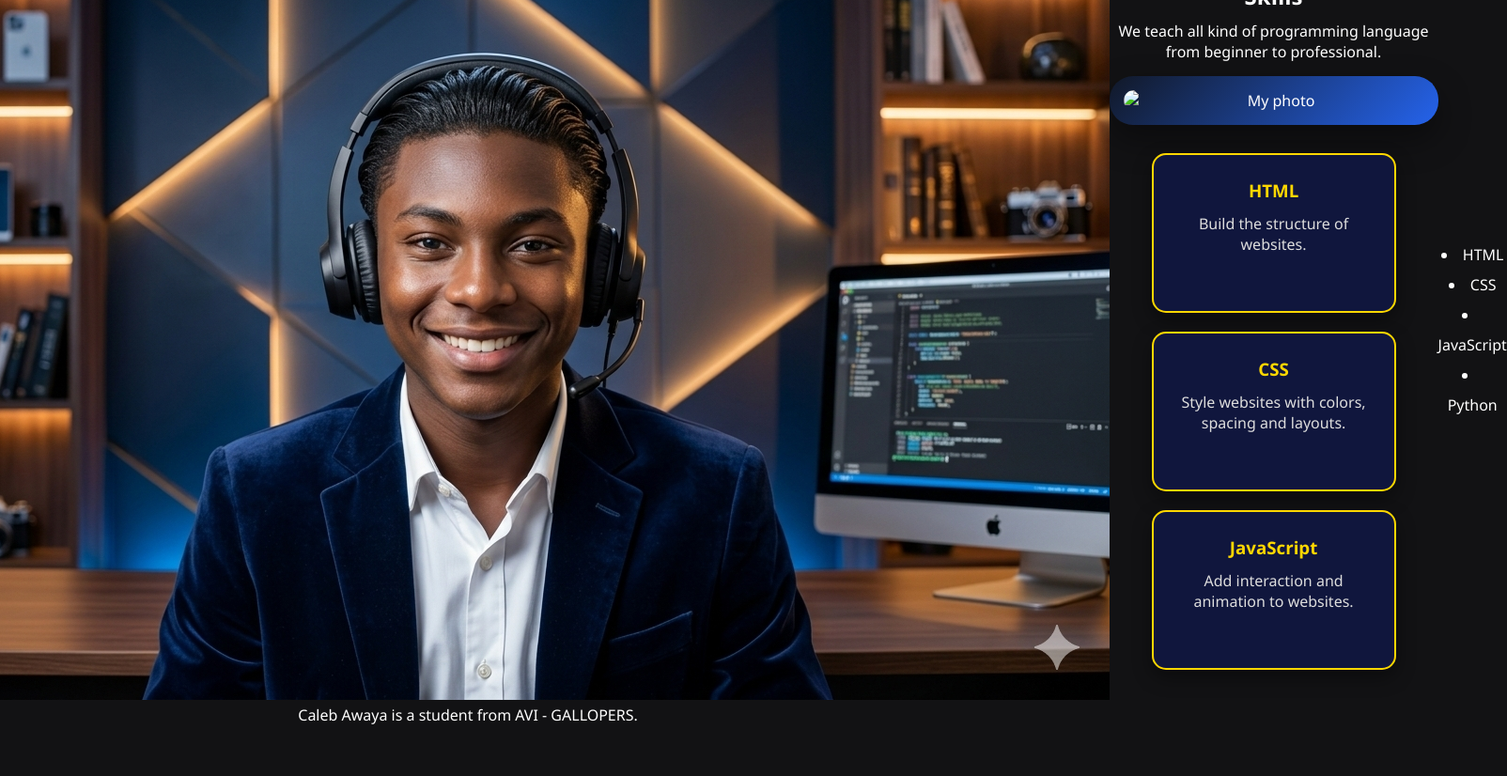
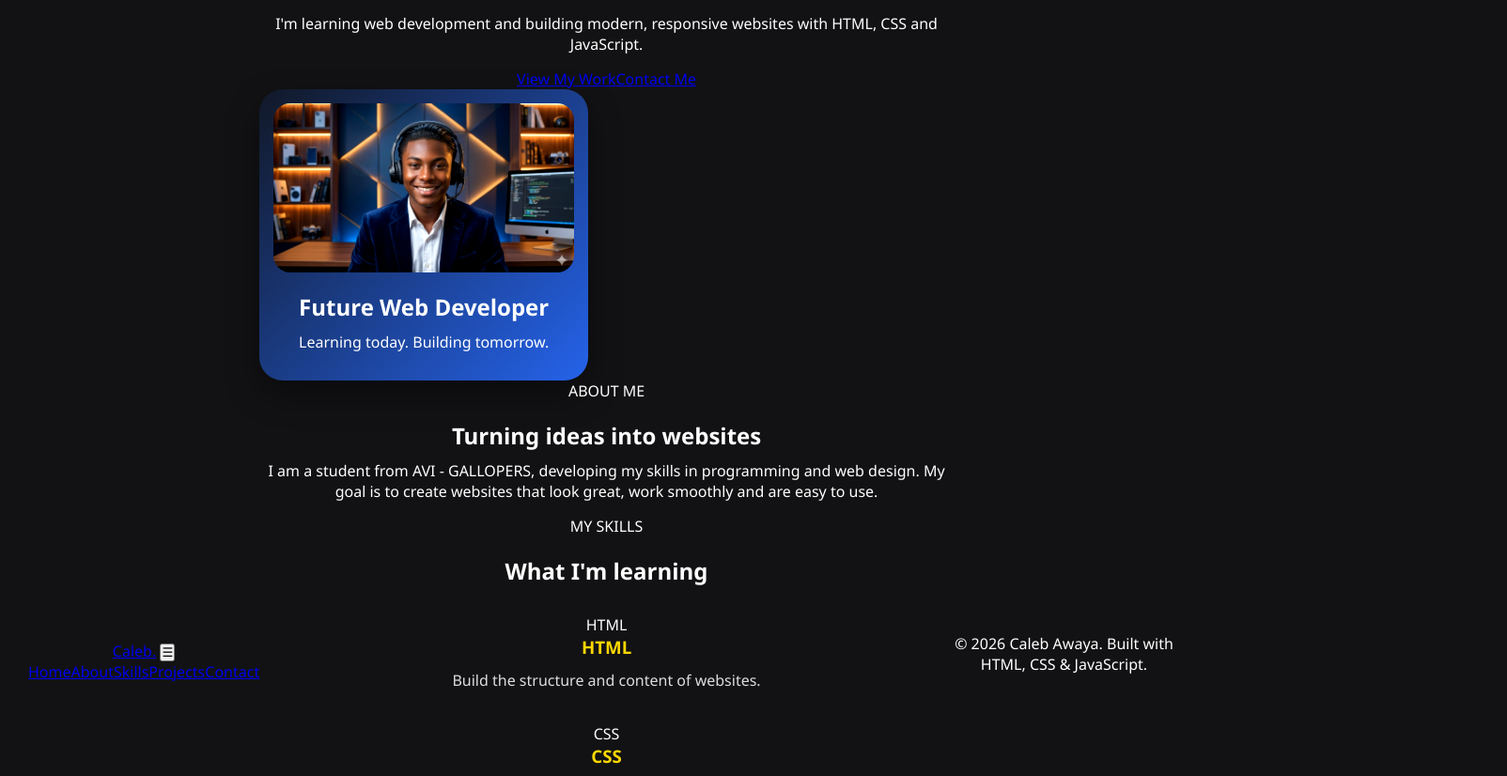
Before and after one commit to calebawaya/portfolio-website, a plain HTML site: page index.html in a window 1280 px wide. Shown: the part 116-942 px from the top of the page at 94% size, 1604 px wide, since content can reach past the window. Drawn offline with Linux system fonts and the light colour scheme.

Commit message:
Reorganize portfolio HTML and fix image references

```diff
--- a/index.html
+++ b/index.html
@@ -3,46 +3,66 @@
 <head>
   <meta charset="UTF-8">
   <meta name="viewport" content="width=device-width, initial-scale=1.0">
-  <link href="style.css" rel="stylesheet">
-  <title>Caleb Awaya Web Site</title>
+  <meta name="description" content="Caleb Awaya's personal web development portfolio.">
+  <title>Caleb Awaya | Web Developer</title>
+  <link rel="stylesheet" href="style.css">
 </head>
 <body>
-  <h1>Caleb Awaya Personal Web Site</h1>
+  <header class="site-header">
+    <div class="container nav-wrap">
+      <a class="logo" href="#home">Caleb<span>.</span></a>
+      <button class="menu-button" type="button" aria-label="Open navigation" aria-expanded="false">☰</button>
+      <nav class="site-nav" aria-label="Main navigation">
+        <a href="#home">Home</a><a href="#about">About</a><a href="#skills">Skills</a><a href="#projects">Projects</a><a href="#contact">Contact</a>
+      </nav>
+    </div>
+  </header>
 
-  <section class="about">
-    <h2>About</h2>
-    <img src="image_43455fbf.jpg" alt="Caleb Awaya">
-    <p>Caleb Awaya is a student from AVI - GALLOPERS.</p>
+  <main id="home">
+    <section class="hero container reveal">
+      <div class="hero-text">
+        <p class="eyebrow">WELCOME TO MY PORTFOLIO</p>
+        <h1>Hi, I'm <span>Caleb Awaya</span>.</h1>
+        <p class="hero-copy">I'm learning web development and building modern, responsive websites with HTML, CSS and JavaScript.</p>
+        <div class="hero-actions"><a class="button primary" href="#projects">View My Work</a><a class="button secondary" href="#contact">Contact Me</a></div>
+      </div>
+      <div class="profile-card">
+        <div class="image-container"><img src="image_43455fbf.jpg" alt="Portrait of Caleb Awaya"></div>
+        <h2>Future Web Developer</h2><p>Learning today. Building tomorrow.</p>
+      </div>
+    </section>
 
-  </section>
+    <section id="about" class="section container reveal">
+      <p class="eyebrow">ABOUT ME</p><h2>Turning ideas into websites</h2>
+      <p class="section-copy">I am a student from AVI - GALLOPERS, developing my skills in programming and web design. My goal is to create websites that look great, work smoothly and are easy to use.</p>
+    </section>
 
-  <section>
-    <h2>Skills</h2>
-    <p>We teach all kind of programming language from beginner to professional.</p>
-<div class="profile-card">
-  <img src="my-photo.jpg" alt="My photo">
-</div>
-    <div id="box">
-      <div class="box1">
-        <h3>HTML</h3>
-        <p>Build the structure of websites.</p>
+    <section id="skills" class="section container reveal">
+      <p class="eyebrow">MY SKILLS</p><h2>What I'm learning</h2>
+      <div id="box" class="cards">
+        <article class="skill-card"><div class="icon">HTML</div><h3>HTML</h3><p>Build the structure and content of websites.</p></article>
+        <article class="skill-card"><div class="icon">CSS</div><h3>CSS</h3><p>Create attractive layouts, colors, spacing and responsive designs.</p></article>
+        <article class="skill-card"><div class="icon">JS</div><h3>JavaScript</h3><p>Add interaction, dynamic features and animation to websites.</p></article>
       </div>
-      <div class="box2">
-        <h3>CSS</h3>
-        <p>Style websites with colors, spacing and layouts.</p>
+    </section>
+
+    <section id="projects" class="section container reveal">
+      <p class="eyebrow">PROJECTS</p><h2>Things I'm building</h2>
+      <div class="project-grid">
+        <article class="project-card"><h3>Personal Portfolio</h3><p>A responsive website that introduces me, my skills and my projects.</p><span>HTML • CSS • JavaScript</span></article>
+        <article class="project-card"><h3>Gallopers 10th Anniversary</h3><p>A future event website designed to make guests excited about the celebration.</p><span>Web Design • Animation</span></article>
+        <article class="project-card"><h3>More Coming Soon</h3><p>I'm continuing to learn and will add new projects as I build them.</p><span>Learning • Creating</span></article>
       </div>
-      <div class="box3">
-        <h3>JavaScript</h3>
-        <p>Add interaction and animation to websites.</p>
-      </div>
-    </div>
-  </section>
+    </section>
 
-  <ul>
-    <li>HTML</li>
-    <li>CSS</li>
-    <li>JavaScript</li>
-    <li>Python</li>
-  </ul>
+    <section id="contact" class="section contact-section reveal"><div class="container">
+      <p class="eyebrow">CONTACT</p><h2>Let's build something great.</h2>
+      <p class="section-copy">Interested in my work? You can reach me through email.</p>
+      <a class="button primary" href="mailto:caleb.awaya@mentorswithoutborders.net">Email Me</a>
+    </div></section>
+  </main>
+
+  <footer><p>© <span id="year"></span> Caleb Awaya. Built with HTML, CSS & JavaScript.</p></footer>
+  <script src="script.js"></script>
 </body>
 </html>
```
